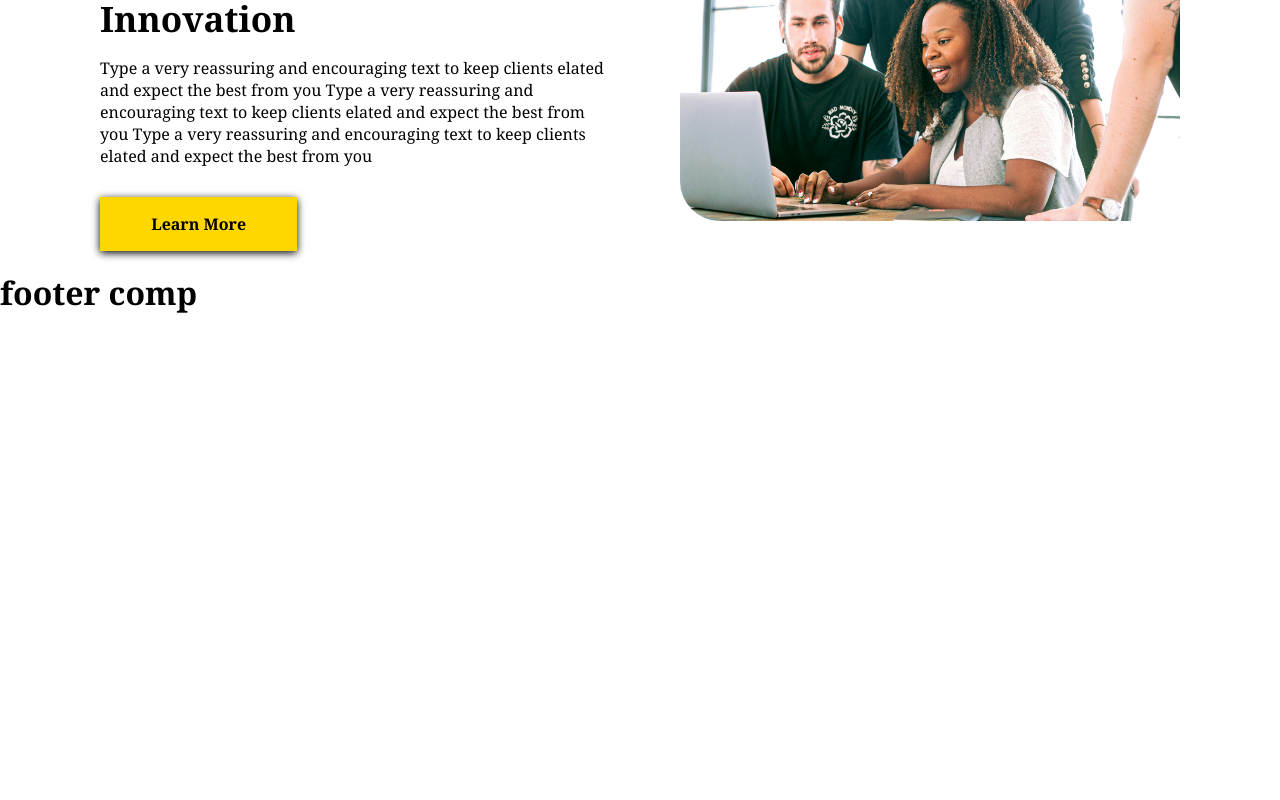
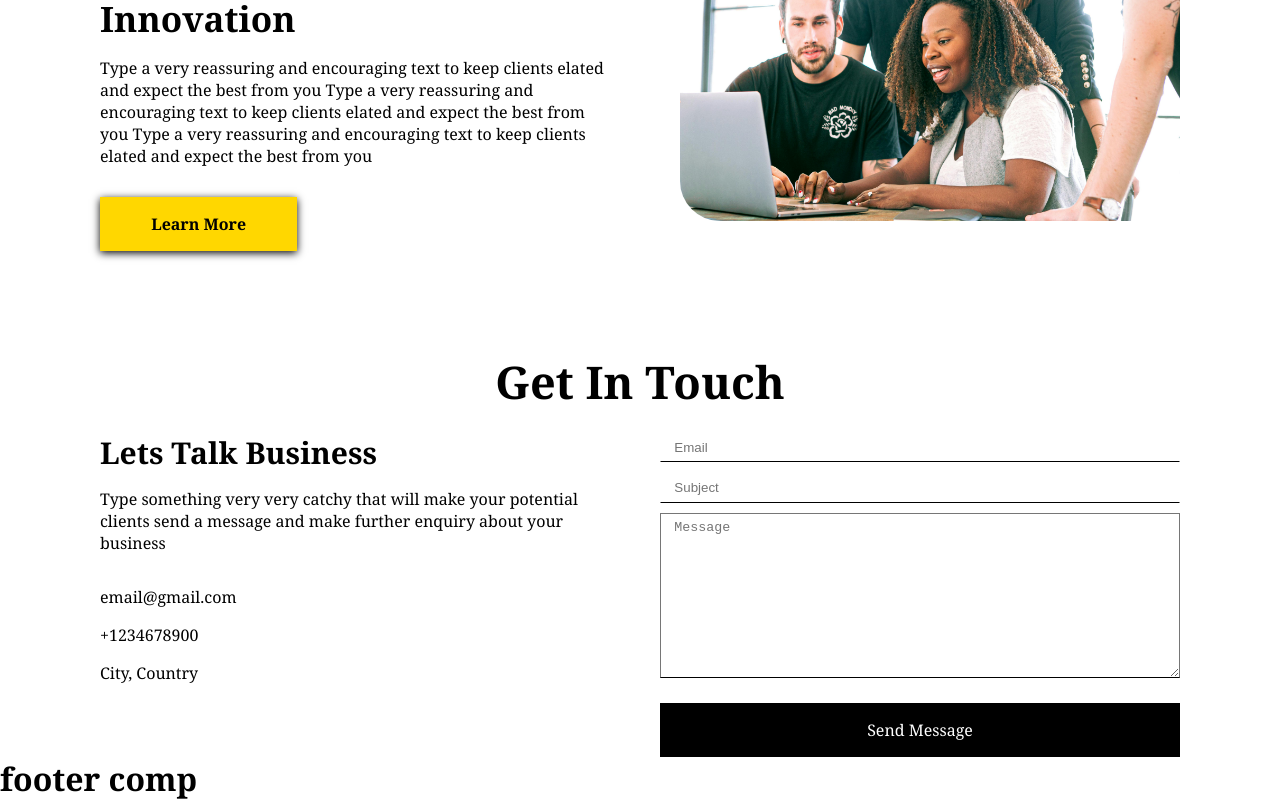
Before and after one commit to Jogata/SoftUni-React-Project, a React (Vite) app in the folder client/: page / in a window 1280 px wide. Shown: the part 3998-4798 px from the top of the page. Before the commit the page ends 4312 px from the top, so only its background shows below. Built offline with nearby package versions, Linux system fonts and the light colour scheme.

Commit message:
added contacts component

```diff
--- a/client/src/App.jsx
+++ b/client/src/App.jsx
@@ -23,11 +23,12 @@ import Logout from './components/logout/Logout'
 import { Home } from './components/travel/marketing/components/Home/Home';
 import { Navbar } from './components/travel/marketing/components/Navbar/Navbar';
 import { Footer } from './components/travel/marketing/components/Footer/Footer';
-import { About } from './components/travel/marketing/components/About/About'
-import { Services } from './components/travel/marketing/components/Services/Services'
-import { Feedback } from './components/travel/marketing/components/Feedback/Feedback'
-import { Faq } from './components/travel/marketing/components/FAQ/Faq'
-import { More } from './components/travel/marketing/components/More/More'
+import { About } from './components/travel/marketing/components/About/About';
+import { Services } from './components/travel/marketing/components/Services/Services';
+import { Feedback } from './components/travel/marketing/components/Feedback/Feedback';
+import { Faq } from './components/travel/marketing/components/FAQ/Faq';
+import { More } from './components/travel/marketing/components/More/More';
+import { Contact } from './components/travel/marketing/components/Contact/Contact';
 
 function Loader() {
   return (
@@ -51,6 +52,7 @@ function App() {
         <Feedback />
         <Faq />
         <More />
+        <Contact />
         <Footer />
           {/* <Routes>
             <Route path='/' element={<MainPage />} />
--- /dev/null
+++ b/client/src/components/travel/marketing/components/Contact/Contact.jsx
@@ -0,0 +1,47 @@
+import './contact.css';
+
+export function Contact() {
+    return (
+        <div className="contact" id='contact'>
+            <div className="contact-header">
+                <h2>Get In Touch</h2>
+            </div>
+            <div className="contact-info">
+                <div className="contact-left">
+                    <h2>Lets Talk Business</h2>
+                    <p>Type something very very catchy that will make
+                        your potential clients send a message and make
+                        further enquiry about your business
+                    </p>
+                    <div className="contact-details">
+                        <div className="detail">
+                            <p>email@gmail.com</p>
+                        </div>
+                        <div className="detail">
+                            <p>+1234678900</p>
+                        </div>
+                        <div className="detail">
+                            <p>City, Country</p>
+                        </div>
+                    </div>
+                </div>
+                <div className="contact-right">
+                    <div className="contact-input">
+                        <div className="text">
+                            <input type="text" placeholder='Email' />
+                        </div>
+                        <div className="text">
+                            <input type="text" placeholder='Subject' />
+                        </div>
+                        <div className="message">
+                            <textarea name="Message" cols="30" rows="10" placeholder="Message"></textarea>
+                        </div>
+                        <div className="btn">
+                            <button>Send Message</button>
+                        </div>
+                    </div>
+                </div>
+            </div>
+        </div>
+    )
+}
--- /dev/null
+++ b/client/src/components/travel/marketing/components/Contact/contact.css
@@ -0,0 +1,77 @@
+.contact {
+    /* height: 30vh; */
+    width: 100%;
+    margin-top: 100px;
+}
+
+.contact-header {
+    margin-bottom: 20px;
+    font-weight: 500;
+    font-size: 30px;
+    text-align: center;
+}
+
+.contact-info {
+    padding-inline: 100px;
+    display: flex;
+    gap: 40px;
+    justify-content: space-between;
+}
+
+.contact-left {
+    width: 100%;
+}
+
+.contact-left h2 {
+    margin-bottom: 15px;
+    font-size: 30px;
+}
+
+.contact-details {
+    padding: 1rem 0;
+    /* display: flex; */
+    /* gap: 20px; */
+    /* flex-direction: column; */
+}
+
+.detail {
+    margin: 1rem 0;
+    /* display: flex; */
+    /* gap: 20px; */
+    /* flex-direction: row; */
+}
+
+.contact-right {
+    width: 100%;
+}
+
+.contact p {
+    font-size: 16px;
+}
+
+.text input,
+.message textarea {
+    width: 100%;
+    padding: 0.5em 1em;
+    color: #222;
+    /* border: none; */
+    border-radius: 0;
+    border-bottom: 1px solid black;
+}
+
+.text input {
+    /* height: 50px; */
+    margin-bottom: 10px;
+}
+
+.contact-right .btn button {
+    width: 100%;
+    /* height: 50px; */
+    padding: 1em 1.5em;
+    margin-top: 20px;
+    color: white;
+    font-size: 16px;
+    /* border: none; */
+    background-color: black;
+    box-shadow: 0 2px 8px 0;
+}
```
